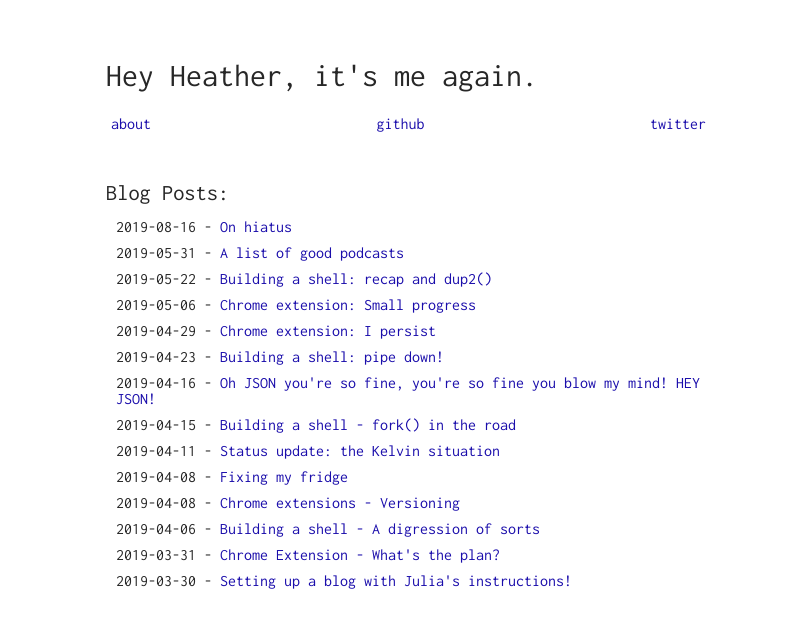
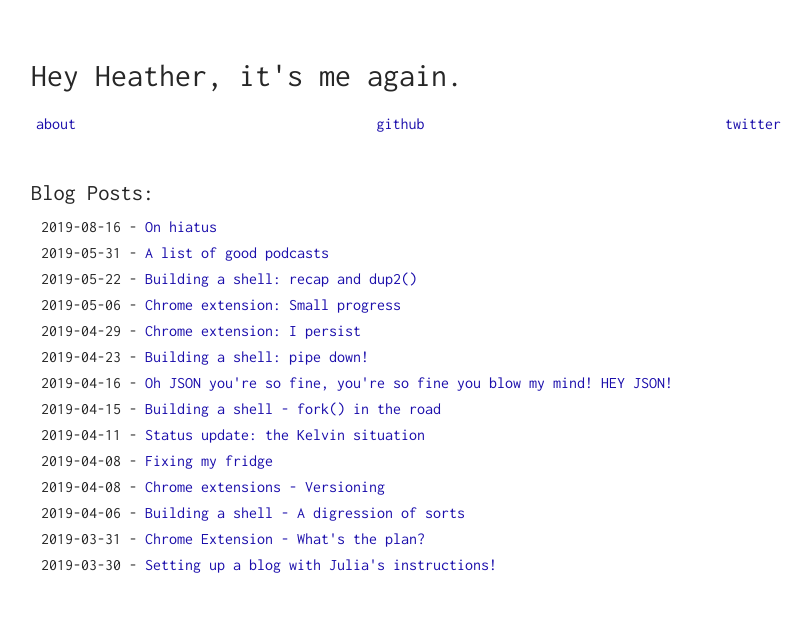
Before and after one commit to dolliars/heyheather, a Jekyll site: the page built from index.html, in a window 1280 px wide. Shown: the top 628 px of the page, without its empty margins (234-1045 px from the left). Built offline with Jekyll 4.4.1, drawn with Linux system fonts in a browser that asks for light colours.

Commit message:
I said a change, a change will do you good

```diff
--- a/assets/css/main.scss
+++ b/assets/css/main.scss
@@ -47,7 +47,7 @@ ul {
 
 
 .wrapper {
-	max-width: 600px;
+	max-width: 750px;
 	margin: auto;
 	padding: 60px 30px 60px 30px;
 	@media screen and (max-width: $br) {
```
